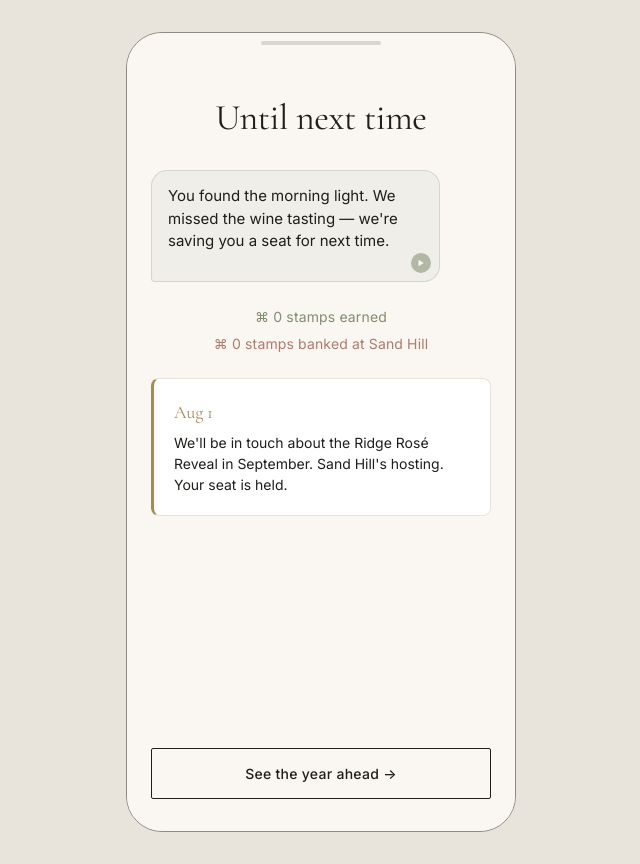
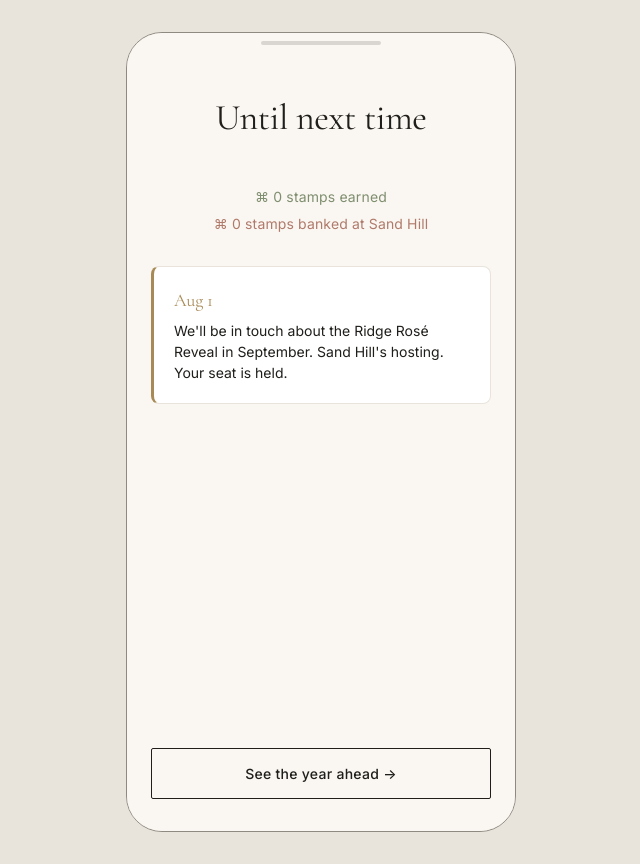
Before and after one commit to potable-anarchy/sand-hill-hackathon-the-passport, a Next.js app: page /passport/departure in a window 1280 px wide. Shown: the whole page, without its empty margins (319-959 px from the left). Built offline with nearby package versions, Linux system fonts and the light colour scheme.

Commit message:
Drop farewell message from departure; lean on stamps + forward-seed

```diff
--- a/src/app/passport/departure/page.tsx
+++ b/src/app/passport/departure/page.tsx
@@ -1,7 +1,6 @@
 import Link from "next/link";
 import { getState } from "@/lib/state";
 import { CONCIERGE } from "@/lib/property-catalog";
-import FarewellMessage from "./components/FarewellMessage";
 import ForwardSeedCard from "./components/ForwardSeedCard";
 
 // Inject design tokens locally (globals.css is intentionally untouched for the
@@ -63,9 +62,6 @@ export default function DeparturePage() {
   const stampsBanked = state.stampsBanked;
   const guestName = state.guest.name;
 
-  const farewellText =
-    "You found the morning light. We missed the wine tasting — we're saving you a seat for next time.";
-
   return (
     <>
       <style dangerouslySetInnerHTML={{ __html: TOKEN_CSS }} />
@@ -109,15 +105,10 @@ export default function DeparturePage() {
               Until next time
             </h1>
 
-            {/* James's farewell bubble */}
-            <div style={{ marginTop: 32 }}>
-              <FarewellMessage text={farewellText} />
-            </div>
-
             {/* Stamps tally */}
             <div
               className="flex flex-col items-center"
-              style={{ marginTop: 24, marginBottom: 24, gap: 6 }}
+              style={{ marginTop: 48, marginBottom: 32, gap: 6 }}
             >
               <div
                 style={{
```
